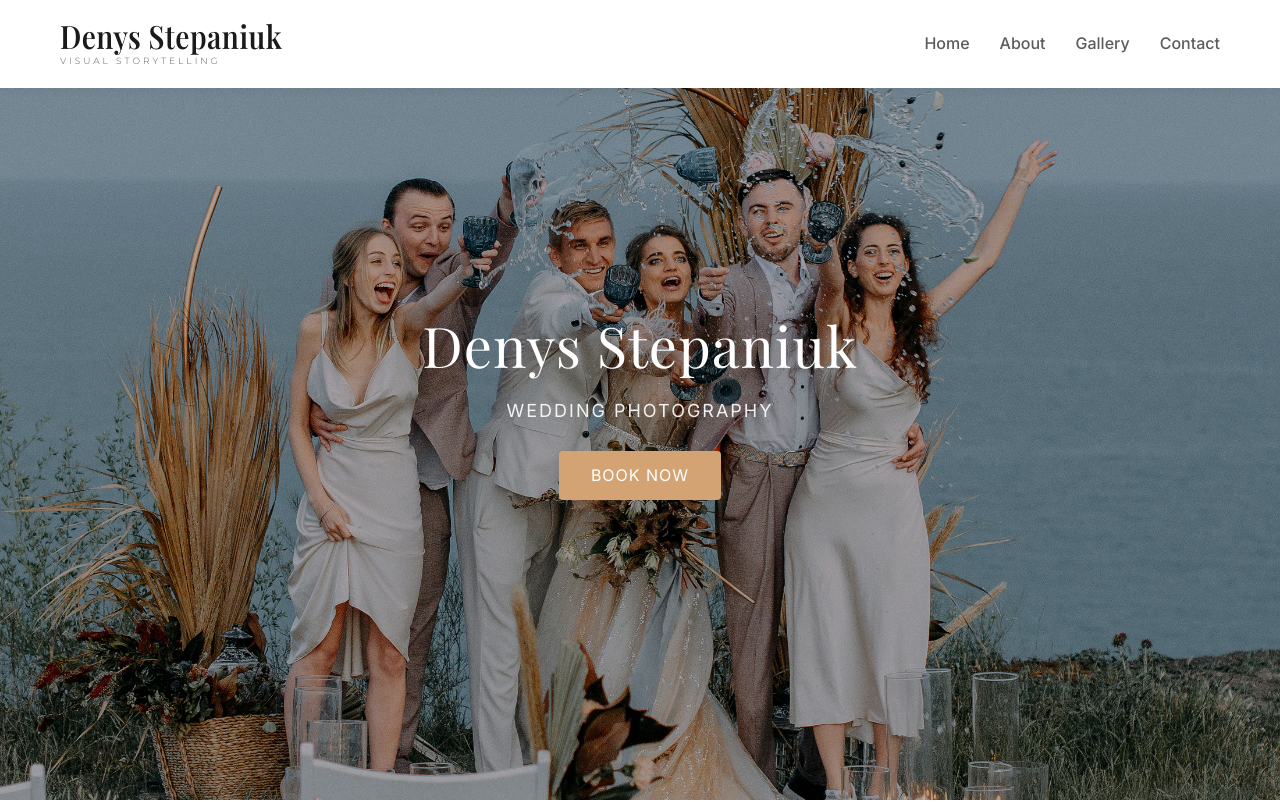
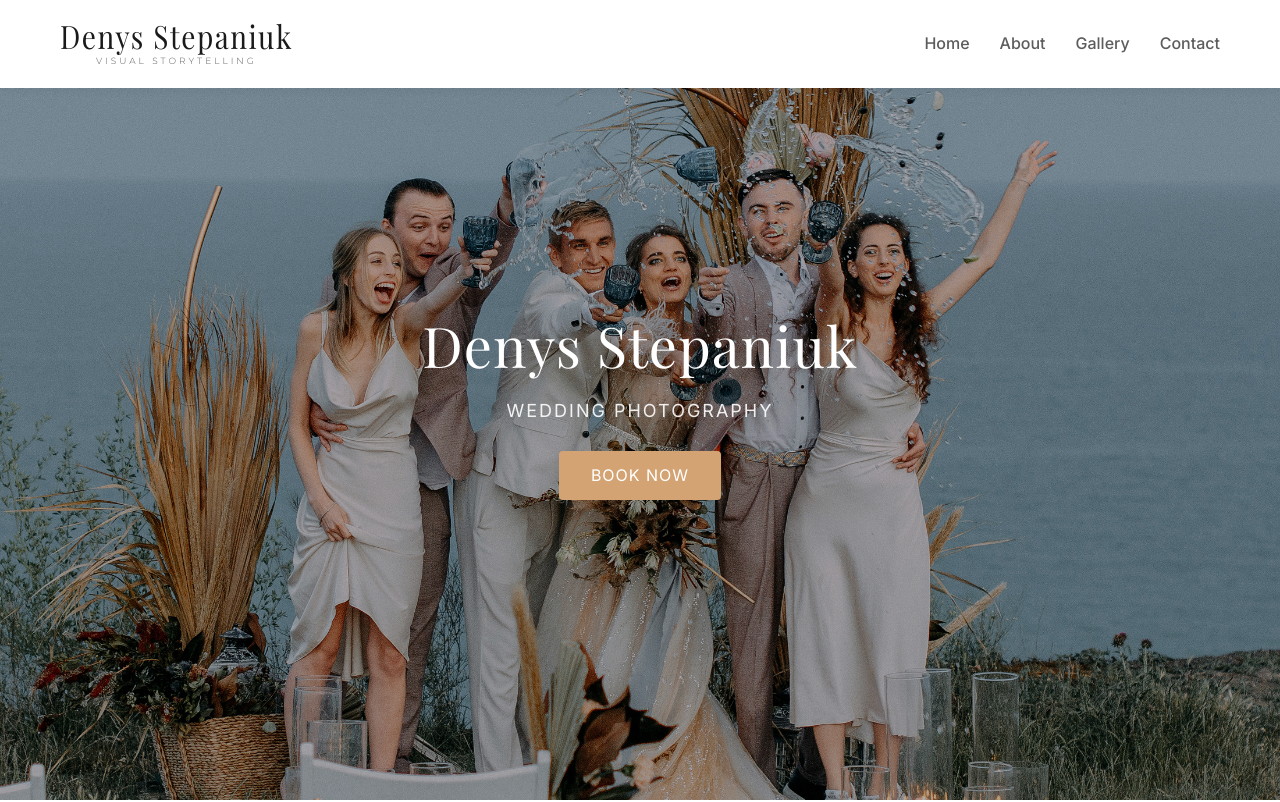
Before and after one commit to Stepaniuk23/web-portfolio, a React (Create React App) app in the folder frontend/: page / in a window 1280 px wide. Shown: the top 802 px of the page. Built offline with nearby package versions, Linux system fonts and the light colour scheme; no server answers.

Commit message:
style: update logo typography and layout

```diff
--- a/frontend/src/components/Footer/Footer.css
+++ b/frontend/src/components/Footer/Footer.css
@@ -19,6 +19,7 @@
 .footer-brand {
   display: flex;
   flex-direction: column;
+  align-items: center;
   gap: 2px;
   color: var(--color-dark);
 }
@@ -26,12 +27,12 @@
 .footer-brand-name {
   font-family: "Playfair Display", serif;
   font-size: 18px;
-  font-weight: 600;
-  letter-spacing: 0.5px;
+  font-weight: 400;
+  letter-spacing: 1.5px;
   line-height: 1;
   display: inline-block;
   transform: scaleY(1.15);
-  transform-origin: top left;
+  transform-origin: top center;
   color: var(--color-dark);
 }
 
--- a/frontend/src/components/Header/Header.css
+++ b/frontend/src/components/Header/Header.css
@@ -28,7 +28,7 @@
 .logo {
   display: flex;
   flex-direction: column;
-  align-items: flex-start;
+  align-items: center;
   gap: 2px;
   text-decoration: none;
   color: var(--color-text);
@@ -37,12 +37,12 @@
 .logo-name {
   font-family: "Playfair Display", serif;
   font-size: 28px;
-  font-weight: 600;
-  letter-spacing: 0.5px;
+  font-weight: 400;
+  letter-spacing: 1.5px;
   line-height: 1;
   display: inline-block;
   transform: scaleY(1.15);
-  transform-origin: top left;
+  transform-origin: top center;
   color: var(--color-dark);
 }
 
```
